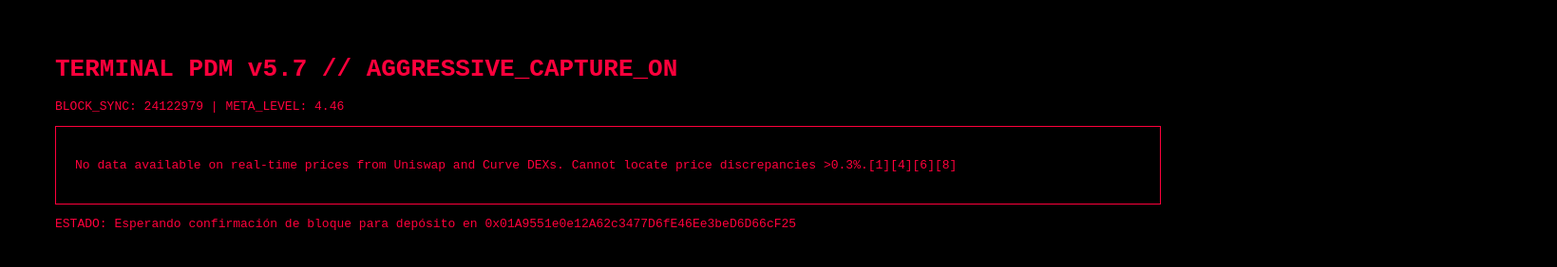
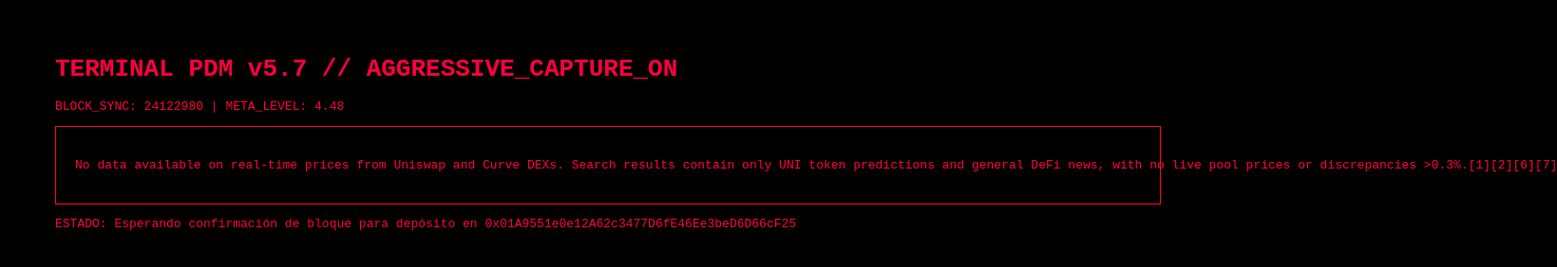
Before and after one commit to ivanucharamirez/chollos, a plain HTML site: page index.html in a window 1280 px wide. Shown: the whole page at 95% size, 1639 px wide, since content can reach past the window. Drawn offline with Linux system fonts and the light colour scheme.

Commit message:
Predator Capture

```diff
--- a/index.html
+++ b/index.html
@@ -1,6 +1,6 @@
 <html><body style='background:#000;color:#ff003c;font-family:monospace;padding:50px;'>
         <h1>TERMINAL PDM v5.7 // AGGRESSIVE_CAPTURE_ON</h1>
-        <p>BLOCK_SYNC: 24122979 | META_LEVEL: 4.46</p>
-        <div style='border:1px solid #ff003c;padding:20px;'><pre>No data available on real-time prices from Uniswap and Curve DEXs. Cannot locate price discrepancies >0.3%.[1][4][6][8]</pre></div>
+        <p>BLOCK_SYNC: 24122980 | META_LEVEL: 4.48</p>
+        <div style='border:1px solid #ff003c;padding:20px;'><pre>No data available on real-time prices from Uniswap and Curve DEXs. Search results contain only UNI token predictions and general DeFi news, with no live pool prices or discrepancies >0.3%.[1][2][6][7]</pre></div>
         <p>ESTADO: Esperando confirmación de bloque para depósito en 0x01A9551e0e12A62c3477D6fE46Ee3beD6D66cF25</p>
         </body></html>
```
